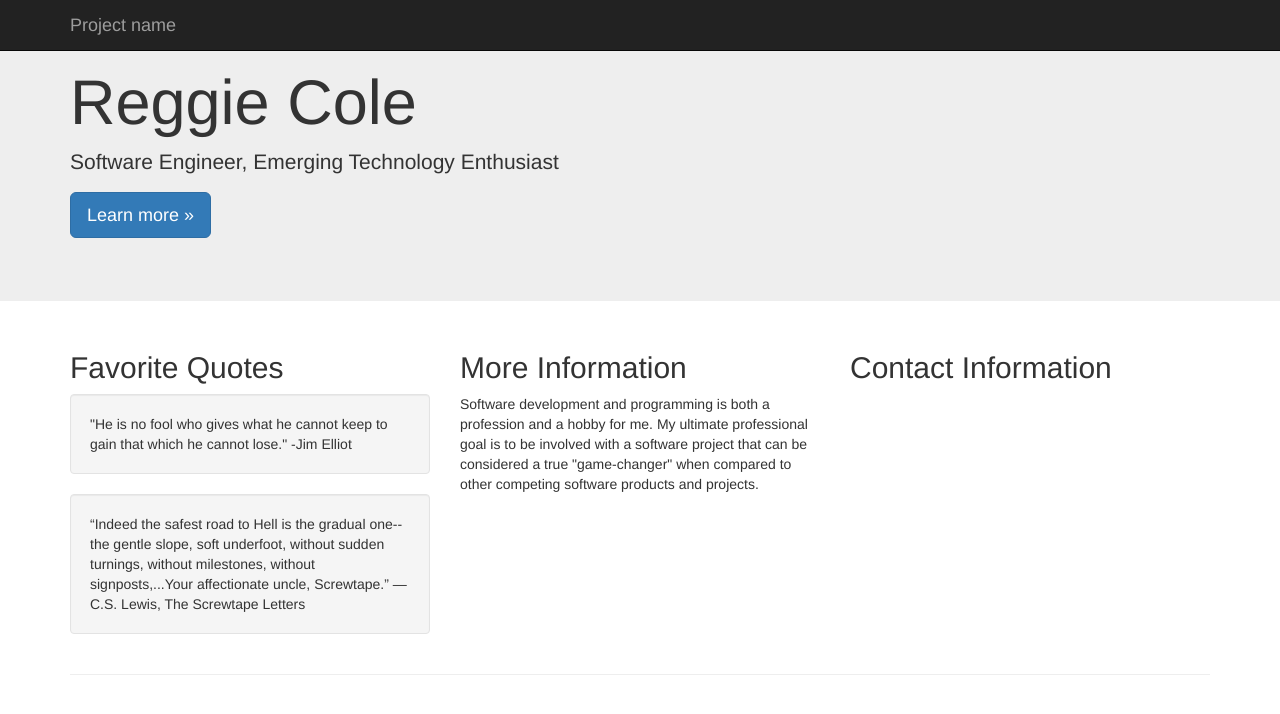
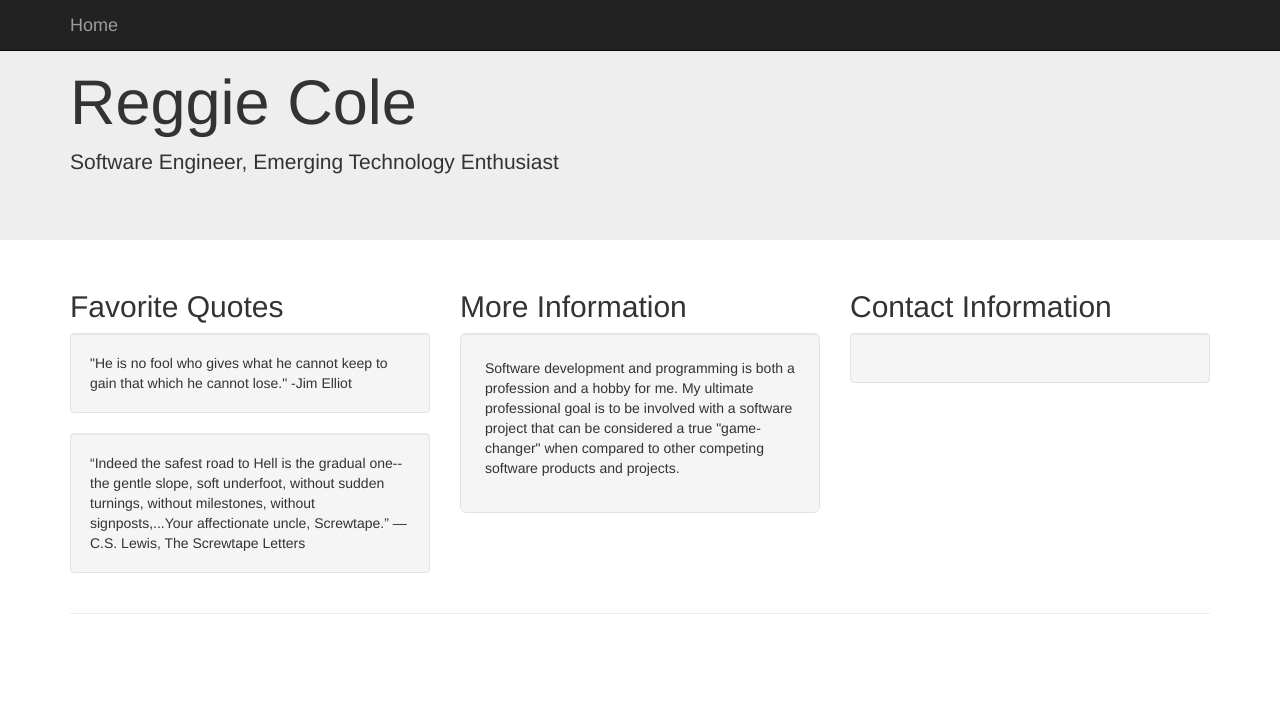
Before and after one commit to regcole/regcole.github.io, a plain HTML site: page index.html in a window 1280 px wide. Drawn offline with nearby package versions, Linux system fonts and the light colour scheme.

Commit message:
mild style change

```diff
--- a/index.html
+++ b/index.html
@@ -14,7 +14,7 @@
            <span class="icon-bar"></span>
            <span class="icon-bar"></span>
          </button>
-         <a class="navbar-brand" href="#">Project name</a>
+         <a class="navbar-brand" href="#">Home</a>
        </div>
      </div>
    </nav>
@@ -24,7 +24,6 @@
      <div class="container">
        <h1>Reggie Cole</h1>
        <p>Software Engineer, Emerging Technology Enthusiast</p>
-       <p><a class="btn btn-primary btn-lg" href="#" role="button">Learn more &raquo;</a></p>
      </div>
    </div>
 
@@ -48,12 +47,16 @@
        </div>
        <div class="col-md-4">
          <h2>More Information</h2>
-         <p>Software development and programming is both a profession and a hobby for me.
-           My ultimate professional goal is to be involved with a software project that can be considered a true "game-changer" when compared to other competing software products and projects.</p>
+         <div class="well well-lg">
+           <p>Software development and programming is both a profession and a hobby for me.
+             My ultimate professional goal is to be involved with a software project that can be considered a true "game-changer" when compared to other competing software products and projects.</p>
+         </div>
+
       </div>
        <div class="col-md-4">
          <h2>Contact Information</h2>
-         <p></p>
+          <div class="well"><p></p></div>
+
        </div>
      </div>
 
```
